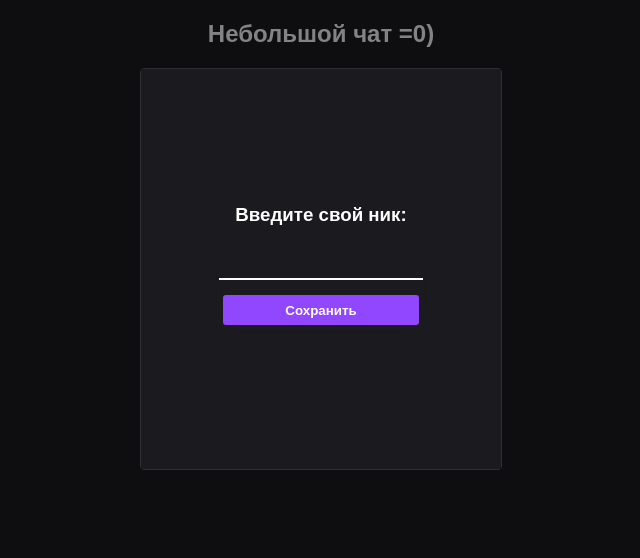
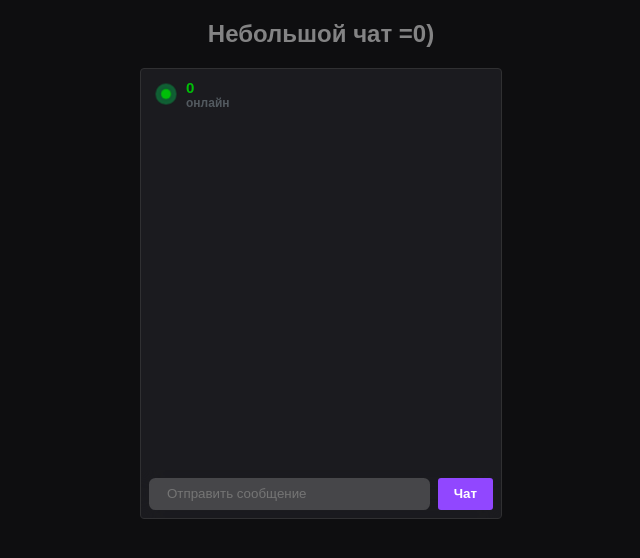
Before and after one commit to olzx/simple-chat, a plain HTML site: page client/index.html in a window 1280 px wide. Shown: the whole page, without its empty margins (319-959 px from the left). Drawn offline with nearby package versions, Linux system fonts and the light colour scheme; no server answers.

Commit message:
added counter online users

```diff
--- a/client/client.js
+++ b/client/client.js
@@ -9,9 +9,12 @@ let formNickBlock = false
 const formNick = document.getElementById('form-insert-nick')
 const inputNick = document.getElementById('nick-input')
 
+const spanOnline = document.querySelector('.statistics__num')
+
 let user = {
-    nick: ''
+    nick: 'Tester'
 }
+checkExistenceOfNick()
 
 let system = {
     color: {
@@ -53,6 +56,17 @@ socket.on('chat message', res => {
     addMessageInChat({nick: res.nick, color: system.color.default}, {msg: res.msg, color: system.color.default})
 })
 
+socket.on('get chat online', online => {
+    spanOnline.textContent = online
+})
+
+// Не показывать окно с вводом ника если ник уже есть
+function checkExistenceOfNick() {
+    if (user.nick === '') return
+
+    document.querySelector('.insert-nick').classList.add('display-none')
+}
+
 function hideBlock(elem, $elemFocus = false) {
     elem.classList.add('hidden-block')
 
--- a/client/index.html
+++ b/client/index.html
@@ -14,6 +14,17 @@
             <h2>Небольшой чат =0)</h2>
         </div>
         <div class="chat-window">
+            <div class="statistics">
+                <div class="statistics__online">
+                    <div class="statistics__pulsating">
+                        <div class="pulsating-circle"></div>
+                    </div>
+                    <div class="statistics__info">
+                        <span class="statistics__num">0</span>
+                        <small>онлайн</small>
+                    </div>
+                </div>
+            </div>
             <ul id="messages"></ul>
             <form class="form" id="form" action="">
                 <input id="input" autocomplete="off" placeholder="Отправить сообщение" /><button>Чат</button>
--- a/client/styles.css
+++ b/client/styles.css
@@ -50,7 +50,6 @@ body {
     position: relative;
     background: #1B1B1F;
     border: 1px solid #303032;
-    height: 400px;
     border-radius: 4px;
     width: 360px;
 }
@@ -110,6 +109,8 @@ body {
 }
 
 #messages {
+    min-height: 350px;
+
     list-style-type: none;
     margin: 0;
     padding: 0;
@@ -249,3 +250,99 @@ body {
 .display-none {
     display: none;
 }
+
+/*
+    statistics
+*/
+.statistics {
+    display: flex;
+
+    padding: 10px;
+}
+.statistics__online {
+    display: flex;
+}
+.statistics__info {
+    margin-left: 5px;
+
+    color: #00bf08;
+    font-weight: 700;
+    font-size: 15px;
+
+    display: flex;
+    flex-direction: column;
+}
+.statistics__info small {
+    color: #535a60;
+    font-size: 12px;
+}
+.statistics__num {
+
+}
+
+.statistics__pulsating {
+    position: relative;
+    height: 30px;
+    width: 30px;
+}
+.pulsating-circle {
+    position: absolute;
+    left: 50%;
+    top: 50%;
+    transform: translateX(-50%) translateY(-50%);
+    width: 10px;
+    height: 10px;
+}
+
+.pulsating-circle:before {
+    content: '';
+    position: relative;
+    display: block;
+    width: 300%;
+    height: 300%;
+    box-sizing: border-box;
+    margin-left: -100%;
+    margin-top: -100%;
+    border-radius: 45px;
+    background-color: #01e962;
+    animation: pulse-ring 2.25s cubic-bezier(0.215, 0.61, 0.355, 1) infinite;
+}
+
+.pulsating-circle:after {
+    content: '';
+    position: absolute;
+    left: 0;
+    top: 0;
+    display: block;
+    width: 100%;
+    height: 100%;
+    background-color: #00bf08;
+    border-radius: 15px;
+    box-shadow: 0 0 8px rgba(0, 0, 0, .3);
+    animation: pulse-dot 2.25s cubic-bezier(0.455, 0.03, 0.515, 0.955) -.4s infinite;
+}
+
+@keyframes pulse-ring {
+    0% {
+        transform: scale(.33);
+    }
+
+    80%,
+    100% {
+        opacity: 0;
+    }
+}
+
+@keyframes pulse-dot {
+    0% {
+        transform: scale(.8);
+    }
+
+    50% {
+        transform: scale(1);
+    }
+
+    100% {
+        transform: scale(.8);
+    }
+}
```
Also changed, not shown: server/server.js (+11 -2 lines).
